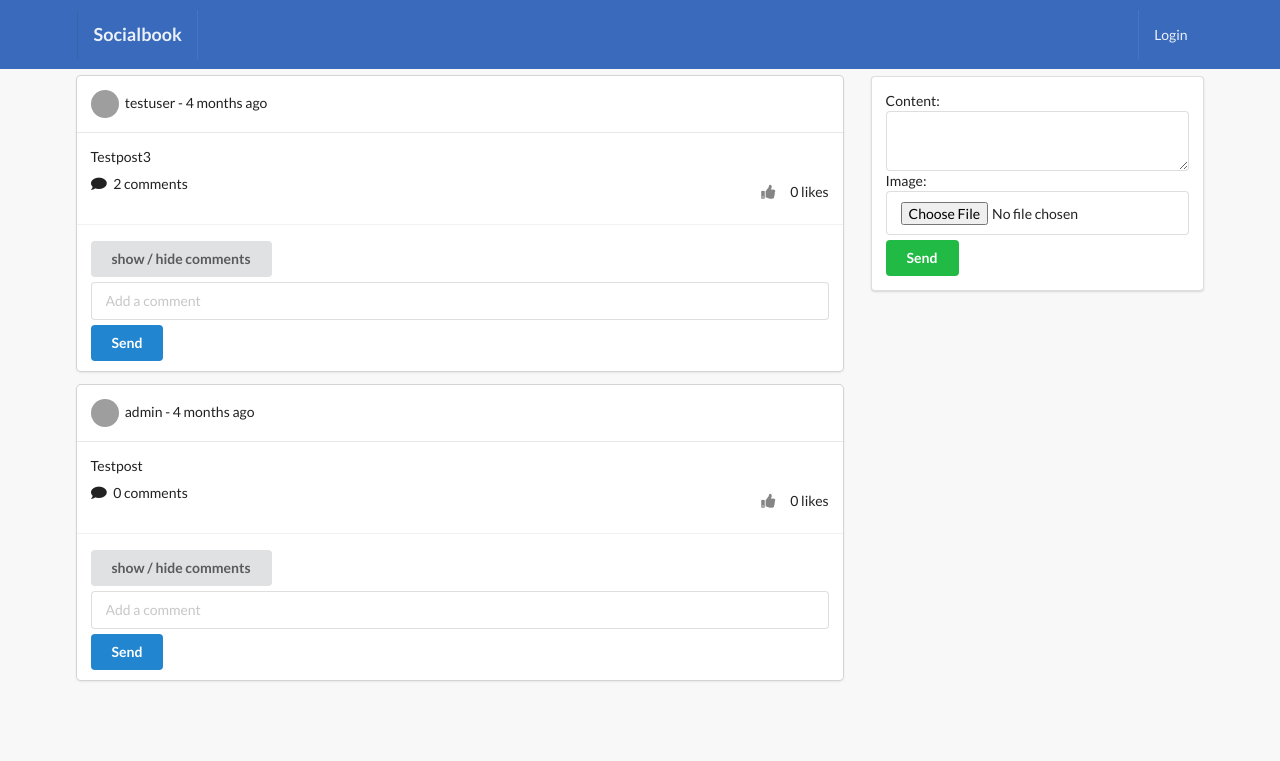
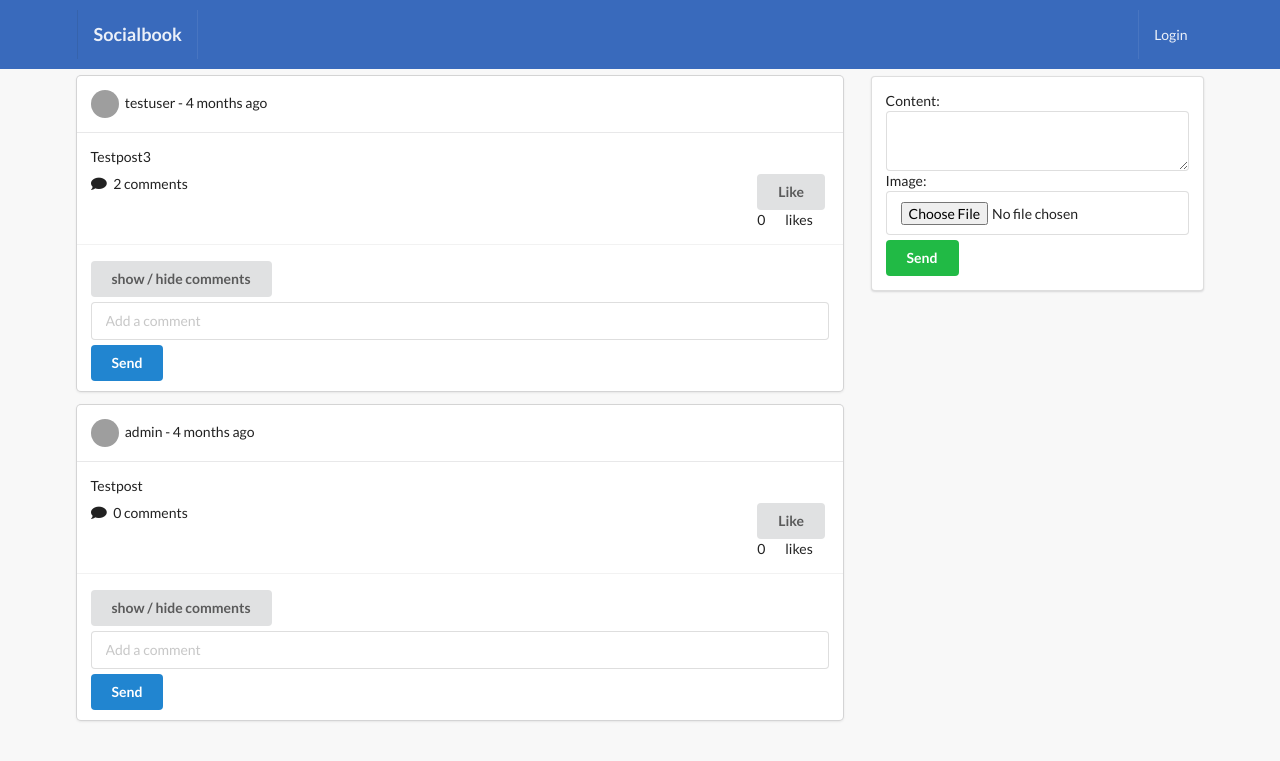
Before and after one commit to oleksandrsidletskyi/django-social-media, a Django app: template pythonproject/socialbook/posts/templates/posts/main.html in a window 1280 px wide. Shown: the top 761 px of the page. Run offline with Django 4.2, Linux system fonts and the light colour scheme; the template is opened without the code that fills it: values that come from a table or form of the project are taken from there, others are empty; data comes from the database, SQL or seed files in the repository; both versions use the stored data as it was after the commit; parts of the project's set-up code (start-up, migrations or seed data) failed here and were passed over; some libraries are stand-ins or nearby versions; grey boxes are pictures that could not be loaded.

Commit message:
Worked on Ajax for like buttons

```diff
--- a/pythonproject/socialbook/posts/templates/posts/main.html
+++ b/pythonproject/socialbook/posts/templates/posts/main.html
@@ -31,18 +31,24 @@
             <div class="content">
                 <p> {{ obj.content }} </p>
                 <div class="right floated">
-                    <form action="{% url 'posts:like-post-view' %}" method="POST">
+                    <form action="{% url 'posts:like-post-view' %}" method="POST" class="like-form" id={{obj.id}}>
                         {% csrf_token %}
                         <input type="hidden" name="post_id" value={{obj.id}}>
-                        {% if profile not in obj.liked.all %}
-                            <button type="submit" class="ui bwhite-sm button"><i class="thumbs up icon"></i>
+                            <button type="submit" class="ui button like-btn{{obj.id}}">
+                                {% if profile not in obj.liked.all %}
+                                    Like
+                                {% else %}
+                                    Unlike
+                                {% endif %}
                             </button>
-                            <span> {{obj.num_likes}} likes</span>
-                        {% else %}
-                            <button type="submit" class="ui bwhite-sm button"><i class="thumbs down icon"></i>
-                            </button>
-                            <span> {{obj.num_likes}} likes</span>
-                        {% endif %}
+                            <div class="ui grid">
+                                <div class="column">
+                                    <div class="like-count{{obj.id}}"> {{obj.num_likes}}</div>
+                                </div>
+                                <div class="column">
+                                    likes
+                                </div>
+                            </div>
                     </form>
                 </div>
                 <i class="comment icon"></i>
@@ -108,5 +114,43 @@
                 }
             });
         });
+
+        $('.like-form').submit(function(e){
+            e.preventDefault()
+
+            const post_id = $(this).attr('id')
+
+            const likeText = $(`.like-btn${post_id}`).text()
+            const trim = $.trim(likeText)
+
+            const url = $(this).attr('action')
+
+            let res;
+            const likes = $(`.like-count${post_id}`).text()
+            const trimCount = parseInt(likes)
+
+            $.ajax({
+                type:'POST',
+                url: url,
+                data: {
+                    'csrfmiddlewaretoken': $('input[name=csrfmiddlewaretoken]').val(),
+                    'post_id': post_id,
+                },
+                success: function(response){
+                    if (trim == 'Unlike'){
+                        $(`.like-btn${post_id}`).text('Like')
+                        res = trimCount - 1
+                    } else {
+                        $(`.like-btn${post_id}`).text('Unlike')
+                        res = trimCount + 1
+                    }
+
+                    $(`.like-count${post_id}`).text(res)
+                },
+                error: function(response){
+                    console.log('error', response)
+                }
+            })
+        })
     </script>
 {% endblock scripts %}
```
Also changed, not shown: pythonproject/socialbook/posts/views.py (+7 -0 lines), pythonproject/socialbook/db.sqlite3.
